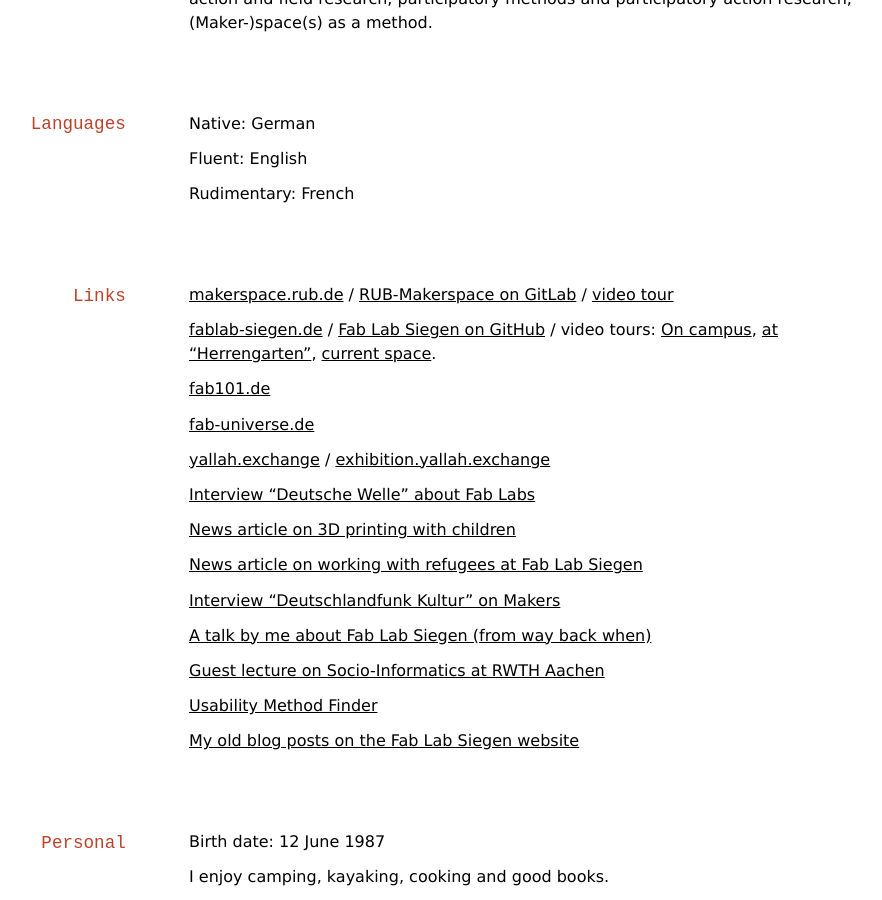
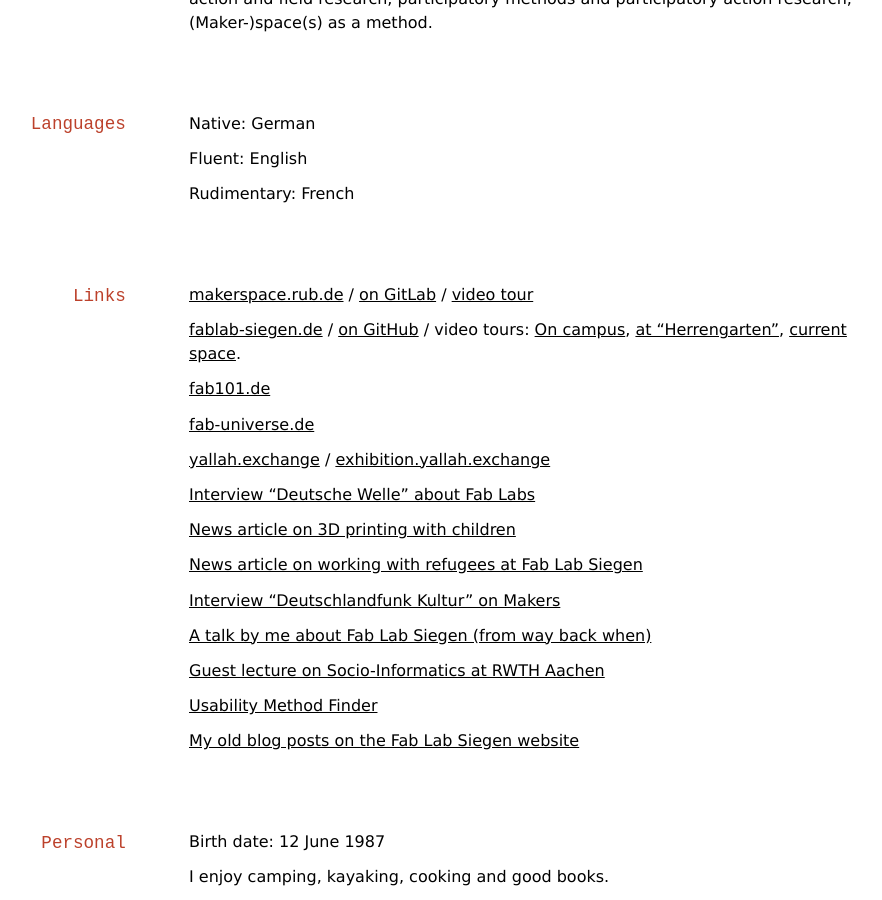
Before and after one commit to oliverstickel/oliverstickel.github.io, a Jekyll site: the page built from index.md, in a window 1280 px wide and 900 px high, scrolled down 5204 px. Shown: the whole window, without its empty margins (143-1025 px from the left). Built offline with Jekyll 4.4.1, drawn with Linux system fonts in a browser that asks for light colours; nearby versions of some CDN libraries; a style sheet for code colours, icons or effects is not loaded.

Commit message:
Update index.md

```diff
--- a/index.md
+++ b/index.md
@@ -166,9 +166,9 @@ Rudimentary:  French
 
 ## Links
 
-[makerspace.rub.de](https://makerspace.rub.de) / [RUB-Makerspace on GitLab](https://git.noc.ruhr-uni-bochum.de/makerspace/) / [video tour](https://www.youtube.com/watch?v=N0KiLeKibaY)
+[makerspace.rub.de](https://makerspace.rub.de) / [on GitLab](https://git.noc.ruhr-uni-bochum.de/makerspace/) / [video tour](https://www.youtube.com/watch?v=N0KiLeKibaY)
 
-[fablab-siegen.de](https://fablab-siegen.de) / [Fab Lab Siegen on GitHub](https://github.com/orgs/FabLabSiegen) / video tours: [On campus](https://www.youtube.com/watch?v=A6xB28BSVdM), [at "Herrengarten"](https://www.youtube.com/shorts/nVQs8ky4XDs), [current space](https://www.youtube.com/watch?v=sX62ZnqTbbc).
+[fablab-siegen.de](https://fablab-siegen.de) / [on GitHub](https://github.com/orgs/FabLabSiegen) / video tours: [On campus](https://www.youtube.com/watch?v=A6xB28BSVdM), [at "Herrengarten"](https://www.youtube.com/shorts/nVQs8ky4XDs), [current space](https://www.youtube.com/watch?v=sX62ZnqTbbc).
 
 [fab101.de](https://fab101.de)
 
```
